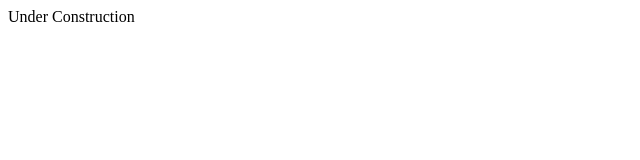
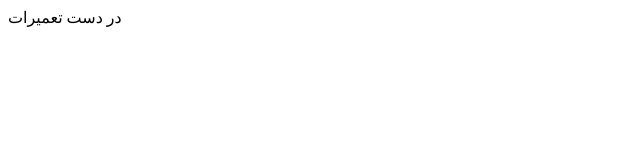
Before and after one commit to pino-pizza/pino-pizza.github.io, a plain HTML site: page index.html in a window 1280 px wide. Shown: the full height of the page, 0-640 px from the left. Drawn offline with Linux system fonts and the light colour scheme.

Commit message:
Update index.html

```diff
--- a/index.html
+++ b/index.html
@@ -1,7 +1,7 @@
 <!DOCTYPE html>
 <html>
     <body>
-      Under Construction
+      	    در دست تعمیرات
 	    <!img src="1.jpg" alt="cover">
 	    <!img src="2.jpg" alt="first page">
 	    <!img src="3.jpg" alt="second page">
```
